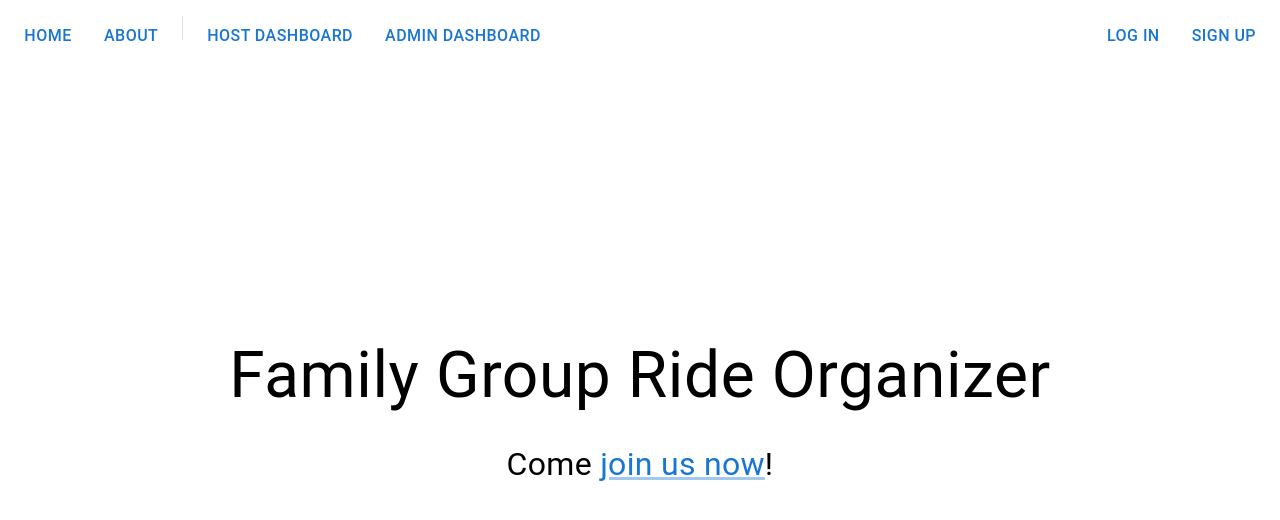
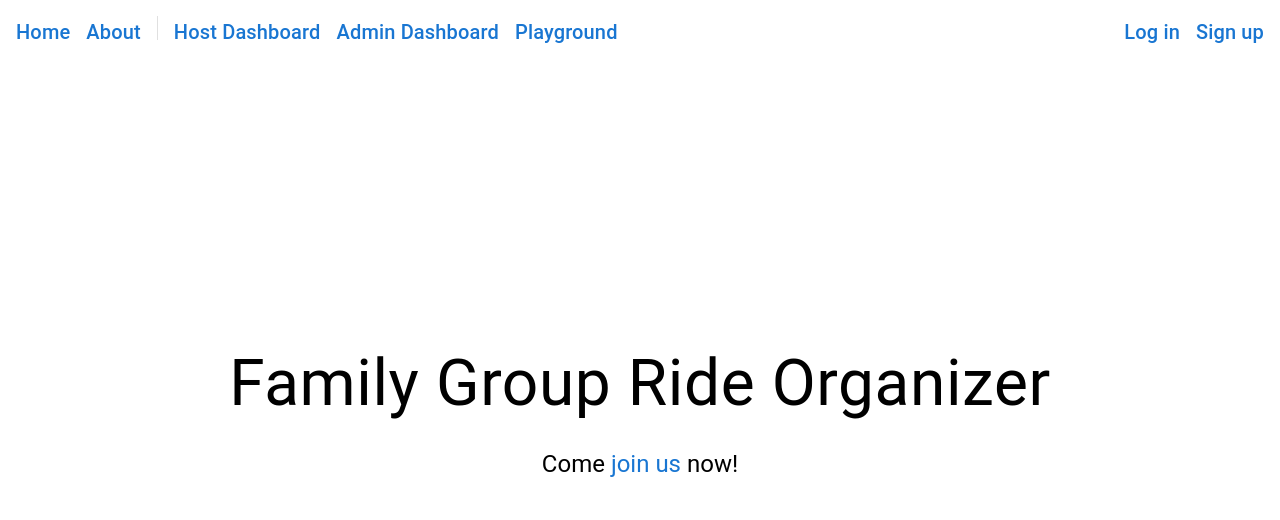
Before and after one commit to bengoh815/travellingProblem, a React (Create React App) app in the folder client/: page / in a window 1280 px wide. Shown: the top 520 px of the page. Built offline with nearby package versions, Linux system fonts and the light colour scheme.

Commit message:
Uniform Format for style and Code reformat

```diff
--- a/client/src/App.tsx
+++ b/client/src/App.tsx
@@ -7,8 +7,9 @@ import UserDashboard from "./pages/UserDashboard";
 import HostDashboard from "./pages/HostDashboard";
 import AdminDashboard from "./pages/AdminDashboard";
 import Error from "./pages/Error";
+import Playground from "./pages/Playground";
 
-function App() {
+const App = () => {
   return (
     <Router>
       <Routes>
@@ -19,10 +20,11 @@ function App() {
         <Route path="/dashboard" element={<UserDashboard />} />
         <Route path="/dashboard/host" element={<HostDashboard />} />
         <Route path="/dashboard/admin" element={<AdminDashboard />} />
+        <Route path="/playground" element={<Playground />} />
         <Route path="*" element={<Error />} />
       </Routes>
     </Router>
   );
-}
+};
 
 export default App;
--- a/client/src/components/Navbar.tsx
+++ b/client/src/components/Navbar.tsx
@@ -1,38 +1,24 @@
-import { Link } from "react-router-dom";
-import { Box, Button, Divider, styled } from "@mui/material";
+import { Box, Divider } from "@mui/material";
+import StyledLink from "./StyledLink";
 
-const StyledButton = styled(Button)({
-  fontSize: "1rem",
-});
-
-export default function Navbar() {
+const Navbar = () => {
   return (
     <Box
       sx={{ height: "5vh", display: "flex", justifyContent: "space-between" }}
     >
       <Box sx={{ display: "flex", p: 1, gap: 2 }}>
-        <Link to="/">
-          <StyledButton>Home</StyledButton>
-        </Link>
-        <Link to="/about">
-          <StyledButton>About</StyledButton>
-        </Link>
+        <StyledLink to="/">Home</StyledLink>
+        <StyledLink to="/about">About</StyledLink>
         <Divider orientation="vertical" />
-        <Link to="/dashboard/host">
-          <StyledButton>host Dashboard</StyledButton>
-        </Link>
-        <Link to="/dashboard/admin">
-          <StyledButton>Admin Dashboard</StyledButton>
-        </Link>
+        <StyledLink to="/dashboard/host">Host Dashboard</StyledLink>
+        <StyledLink to="/dashboard/admin">Admin Dashboard</StyledLink>
+        <StyledLink to="/playground">Playground</StyledLink>
       </Box>
       <Box sx={{ display: "flex", p: 1, gap: 2 }}>
-        <Link to="/login">
-          <StyledButton>Log in</StyledButton>
-        </Link>
-        <Link to="/signup">
-          <StyledButton>Sign up</StyledButton>
-        </Link>
+        <StyledLink to="/login">Log in</StyledLink>
+        <StyledLink to="/signup">Sign up</StyledLink>
       </Box>
     </Box>
   );
-}
+};
+export default Navbar;
--- /dev/null
+++ b/client/src/components/StyledLink.tsx
@@ -0,0 +1,30 @@
+import React from "react";
+import { Typography, TypographyProps } from "@mui/material";
+import { Link } from "react-router-dom";
+
+interface StyledLinkProps extends TypographyProps {
+  to: string;
+}
+
+const StyledLink: React.FC<StyledLinkProps> = ({
+  children,
+  to,
+  variant,
+  color,
+}) => {
+  return (
+    <Typography
+      variant={variant ? variant : "h6"}
+      component={Link}
+      to={to}
+      color={color ? color : "primary"}
+      sx={{
+        textDecoration: "none",
+      }}
+    >
+      {children}
+    </Typography>
+  );
+};
+
+export default StyledLink;
--- a/client/src/pages/About.tsx
+++ b/client/src/pages/About.tsx
@@ -1,11 +1,12 @@
 import Navbar from "../components/Navbar";
 import { Box, Typography } from "@mui/material";
 
-export default function About() {
+const About = () => {
   return (
     <Box sx={{ display: "flex", flexDirection: "column" }}>
       <Navbar />
       <Typography>This is the about page :D</Typography>
     </Box>
   );
-}
+};
+export default About;
--- a/client/src/pages/AdminDashboard.tsx
+++ b/client/src/pages/AdminDashboard.tsx
@@ -1,3 +1,4 @@
-export default function AdminDashboard() {
+const AdminDashboard = () => {
   return <div>This is a admin dashboard.</div>;
-}
+};
+export default AdminDashboard;
--- a/client/src/pages/Error.tsx
+++ b/client/src/pages/Error.tsx
@@ -1,23 +1,7 @@
-import { Box, Grid, Typography, TypographyProps } from "@mui/material";
-import { Link } from "react-router-dom";
+import { Box, Grid, Typography } from "@mui/material";
+import StyledLink from "../components/StyledLink";
 
-const StyledTypography: React.FC<TypographyProps> = ({ children }) => {
-  return (
-    <Typography
-      variant="body1"
-      component={Link}
-      to="/signup"
-      color="primary"
-      sx={{
-        textDecoration: "none",
-      }}
-    >
-      {children}
-    </Typography>
-  );
-};
-
-export default function Error() {
+const Error = () => {
   return (
     <Grid
       container
@@ -33,12 +17,14 @@ export default function Error() {
           Here are some helpful links:
         </Typography>
         <Box sx={{ display: "flex", flexDirection: "column", gap: 1 }}>
-          <StyledTypography>Home</StyledTypography>
-          <StyledTypography>About</StyledTypography>
-          <StyledTypography>Log in</StyledTypography>
-          <StyledTypography>Sign up</StyledTypography>
+          <StyledLink to="/">Home</StyledLink>
+          <StyledLink to="/about">About</StyledLink>
+          <StyledLink to="/login">Log in</StyledLink>
+          <StyledLink to="/signup">Sign up</StyledLink>
         </Box>
       </Grid>
     </Grid>
   );
-}
+};
+
+export default Error;
--- a/client/src/pages/Home.tsx
+++ b/client/src/pages/Home.tsx
@@ -1,8 +1,8 @@
-import { Link } from "react-router-dom";
-import { Box, Link as MuiLink, Typography } from "@mui/material";
+import { Box, Typography } from "@mui/material";
 import Navbar from "../components/Navbar";
+import StyledLink from "../components/StyledLink";
 
-export default function Home() {
+const Home = () => {
   return (
     <Box sx={{ display: "flex", flexDirection: "column" }}>
       <Navbar />
@@ -20,14 +20,16 @@ export default function Home() {
         >
           Family Group Ride Organizer
         </Typography>
-        <Typography sx={{ fontSize: "2rem", textAlign: "center" }}>
+        <Typography variant="h5" sx={{ textAlign: "center" }}>
           Come{" "}
-          <MuiLink component={Link} to="/signup">
-            join us now
-          </MuiLink>
-          !
+          <StyledLink to="/signup" variant="h5">
+            join us{" "}
+          </StyledLink>
+          now!
         </Typography>
       </Box>
     </Box>
   );
-}
+};
+
+export default Home;
--- a/client/src/pages/Login.tsx
+++ b/client/src/pages/Login.tsx
@@ -11,7 +11,7 @@ import {
   Typography,
 } from "@mui/material";
 
-export default function Login() {
+const Login = () => {
   const defaultUser: Pick<User, "email"> & {
     password: string;
   } = {
@@ -97,4 +97,6 @@ export default function Login() {
       </Box>
     </Box>
   );
-}
+};
+
+export default Login;
--- /dev/null
+++ b/client/src/pages/Playground.tsx
@@ -0,0 +1,26 @@
+import { Typography } from "@mui/material";
+import Navbar from "../components/Navbar";
+
+const Playground = () => {
+  return (
+    <div>
+      <Navbar />
+      <Typography variant="body1">'body1'</Typography>
+      <Typography variant="body2">'body2'</Typography>
+      <Typography variant="button">'button'</Typography>
+      <Typography variant="caption">'caption'</Typography>
+      <Typography variant="h1">'h1'</Typography>
+      <Typography variant="h2">'h2'</Typography>
+      <Typography variant="h3">'h3'</Typography>
+      <Typography variant="h4">'h4'</Typography>
+      <Typography variant="h5">'h5'</Typography>
+      <Typography variant="h6">'h6'</Typography>
+      <Typography variant="inherit">'inherit'</Typography>
+      <Typography variant="overline">'overline'</Typography>
+      <Typography variant="subtitle1">'subtitle1'</Typography>
+      <Typography variant="subtitle2">'subtitle2'</Typography>
+    </div>
+  );
+};
+
+export default Playground;
--- a/client/src/pages/Profile.tsx
+++ b/client/src/pages/Profile.tsx
@@ -7,6 +7,8 @@ export type User = {
   isAdmin: boolean;
 };
 
-export default function Profile() {
+const Profile = () => {
   return <div>This is profile page </div>;
-}
+};
+
+export default Profile;
--- a/client/src/pages/Signup.tsx
+++ b/client/src/pages/Signup.tsx
@@ -11,7 +11,7 @@ import {
   Typography,
 } from "@mui/material";
 
-export default function Signup() {
+const Signup = () => {
   const defaultUser: Pick<User, "firstName" | "lastName" | "email"> & {
     password: string;
     confirmPassword: string;
@@ -141,4 +141,6 @@ export default function Signup() {
       </Box>
     </Box>
   );
-}
+};
+
+export default Signup;
--- a/client/src/pages/UserDashboard.tsx
+++ b/client/src/pages/UserDashboard.tsx
@@ -1,3 +1,5 @@
-export default function UserDashboard() {
+const UserDashboard = () => {
   return <div>This is a user dashboard.</div>;
-}
+};
+
+export default UserDashboard;
```
